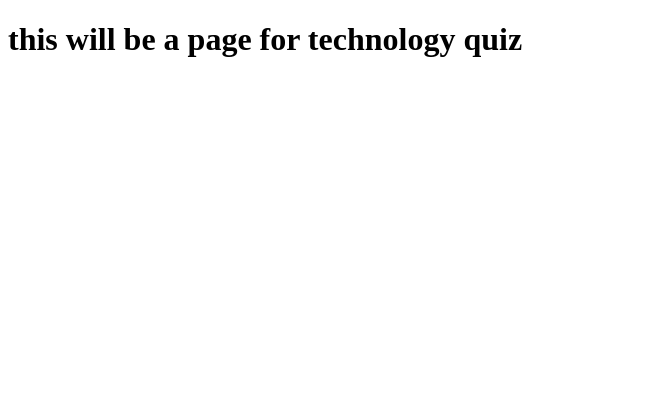
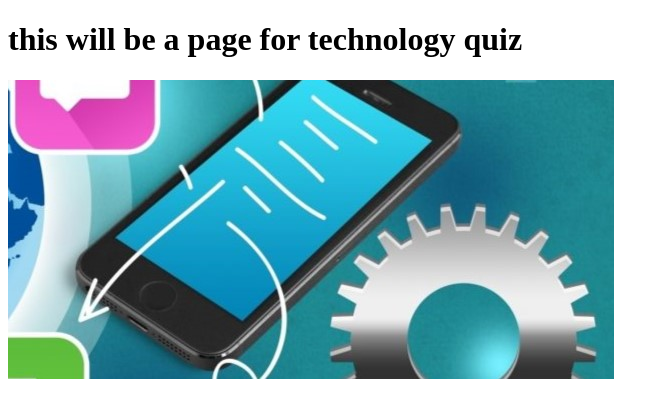
Before and after one commit to muhammed-ajmal-puthanpura/quiz-project, a plain HTML site: page technology.html in a window 1280 px wide. Shown: the whole page, without its empty margins (0-669 px from the left). Drawn offline with Linux system fonts and the light colour scheme.

Commit message:
Update technology.html

```diff
--- a/technology.html
+++ b/technology.html
@@ -7,7 +7,7 @@
 </head>
 <body>
     <h1>this will be a page for technology quiz </h1>
-    <img src="images/technology-and-us-scaled.jpg" alt="">
+    <img src="technology-and-us-scaled.jpg" alt="">
 
 </body>
 </html>
```
